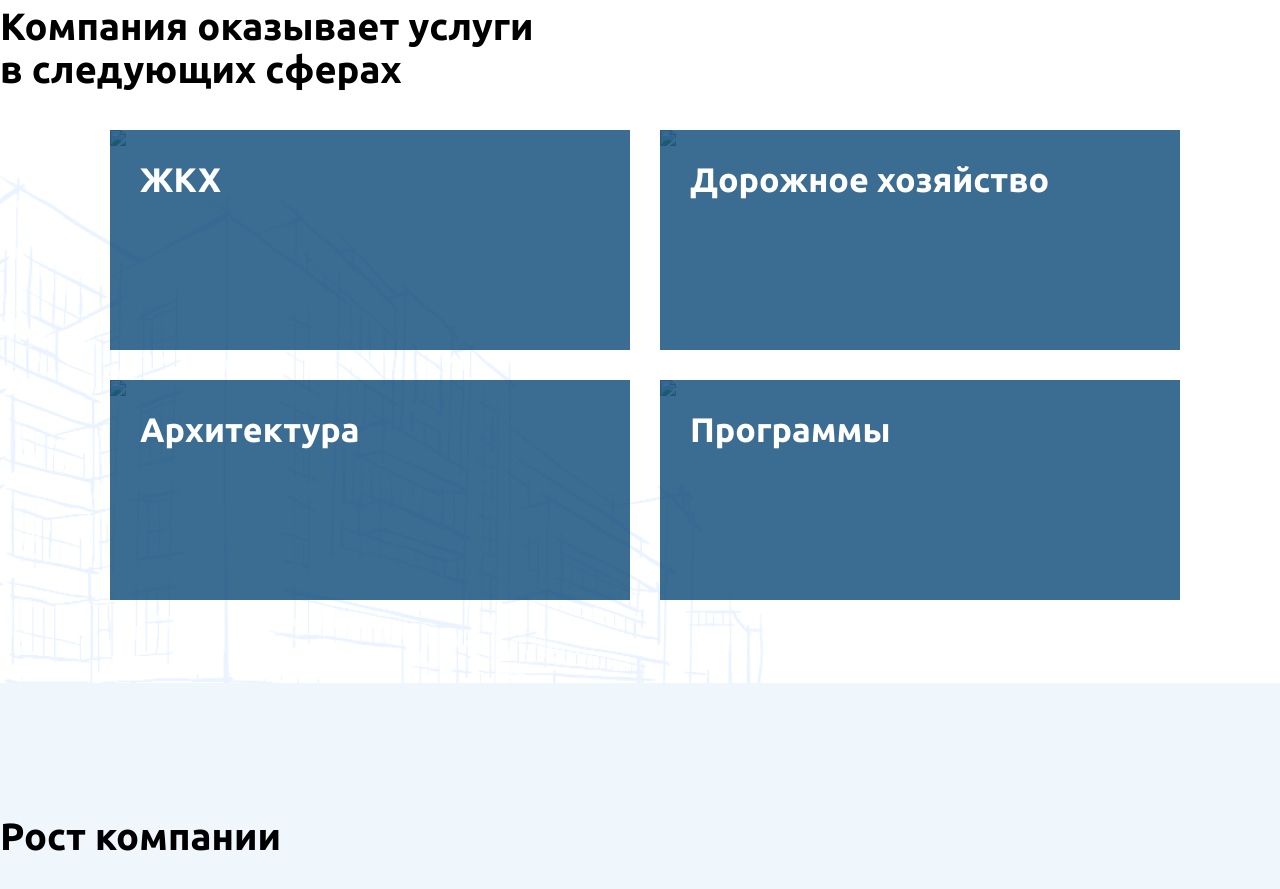
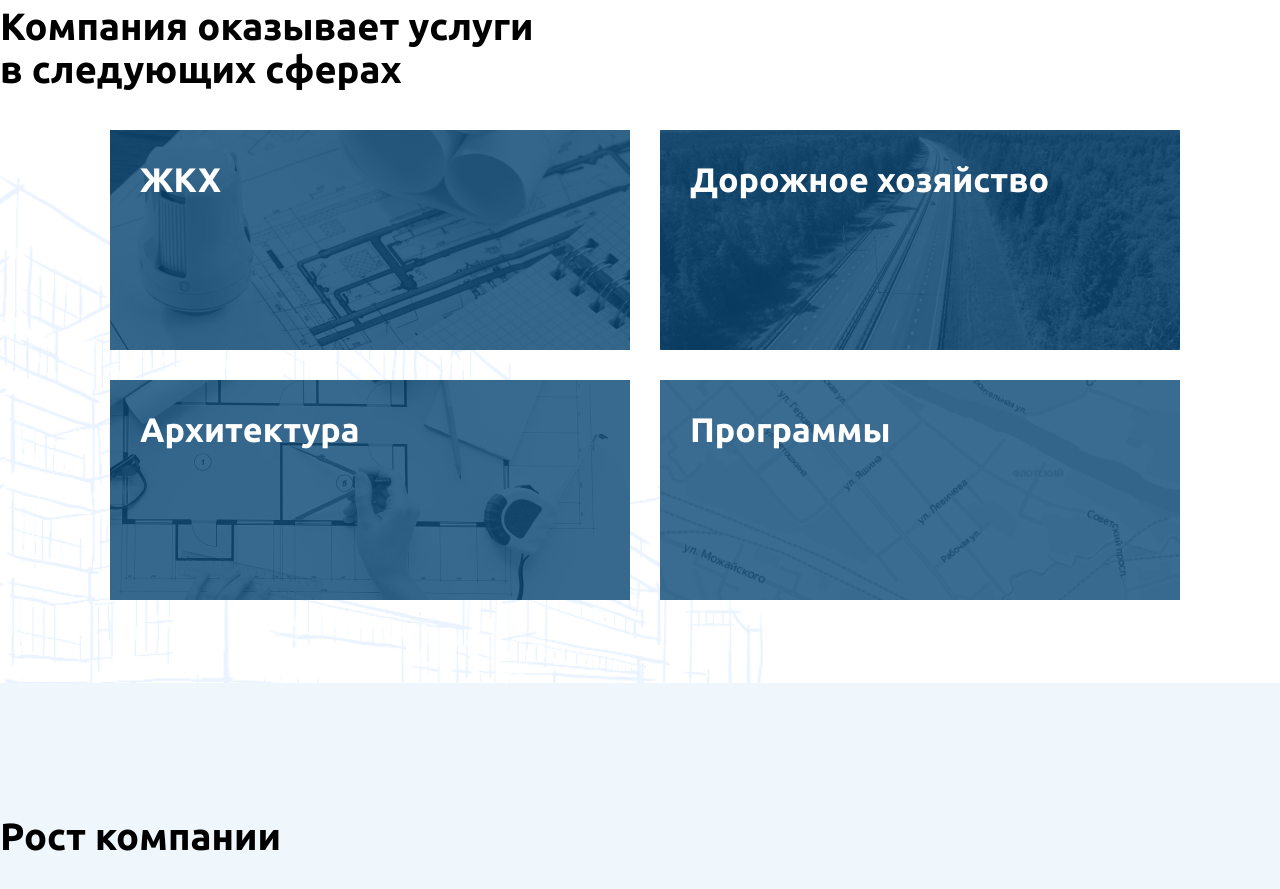
Before and after one commit to pprvrv/praktika, a plain HTML site: page index.html in a window 1280 px wide. Shown: the part 1320-2209 px from the top of the page. Drawn offline with nearby package versions, Linux system fonts and the light colour scheme; files whose address does not match are found by name.

Commit message:
Update index.html

```diff
--- a/index.html
+++ b/index.html
@@ -179,14 +179,14 @@
                 <div class="block_3_2">
                     <a class="zhkh" href="https://place-start.ru/">
                         <div class="img_zhkh">
-                            <img src="\image\zhkh.png" class="img_in_block">
+                            <img src="zhkh.png" class="img_in_block">
                         </div>
                         <div class="fon"></div>
                         <p class="text_block">ЖКХ</p>
                     </a>
                     <a class="doroga" href="https://place-start.ru/">
                         <div class="img_zhkh">
-                            <img src="\image\doroga.png" class="img_in_block">
+                            <img src="doroga.png" class="img_in_block">
                         </div>
                         <div class="fon"></div>
                         <p class="text_block">Дорожное хозяйство</p>
@@ -195,14 +195,14 @@
                 <div class="block3_3">
                     <a class="arhitectura" href="https://place-start.ru/">
                         <div class="img_zhkh">
-                            <img src="\image\arh.png" class="img_in_block">
+                            <img src="arh.png" class="img_in_block">
                         </div>
                         <div class="fon"></div>
                         <p class="text_block">Архитектура</p>
                     </a>
                     <a class="programmy" href="https://place-start.ru/">
                         <div class="img_zhkh">
-                            <img src="\image\prog.png" class="img_in_block">
+                            <img src="prog.png" class="img_in_block">
                         </div>
                         <div class="fon"></div>
                         <p class="text_block">Программы</p>
```
